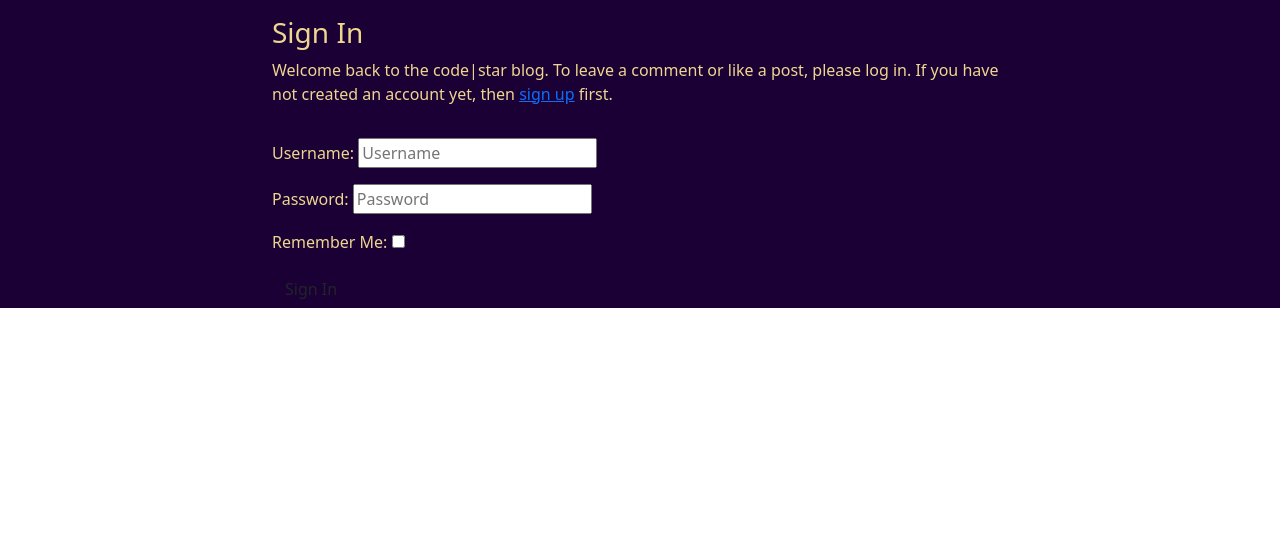
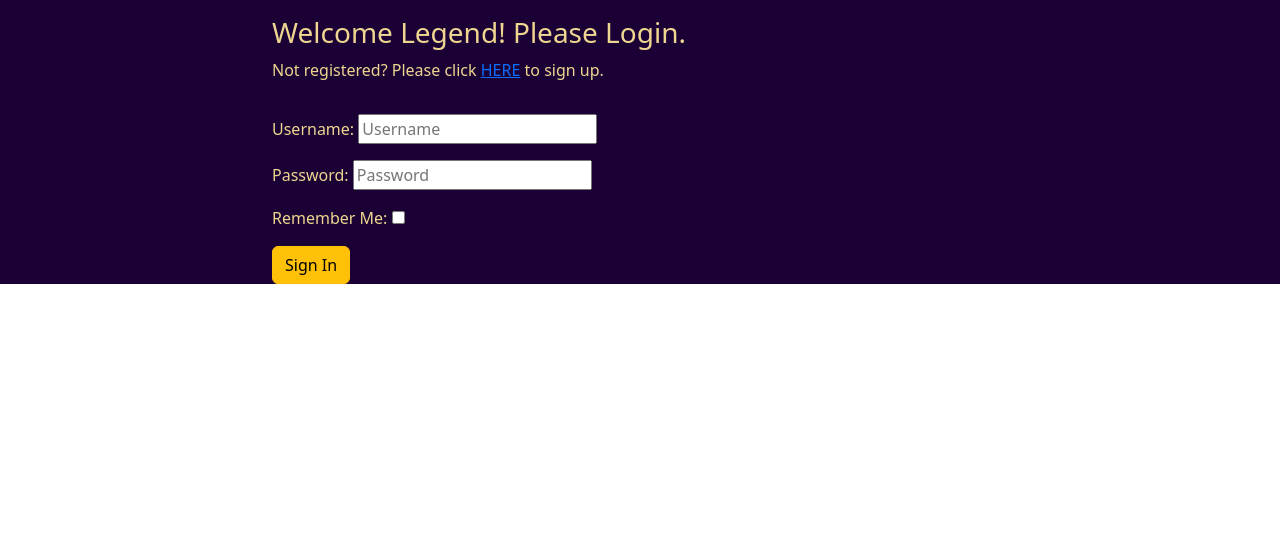
Before and after one commit to Welshy92/everyday-legends, a Django app: page /accounts/login/ in a window 1280 px wide. Shown: the part 56-604 px from the top of the page. Run offline with Django 3.2, Linux system fonts and the light colour scheme; some libraries are stand-ins or nearby versions.

Commit message:
add cloudinary to settings. Update login/signup templates

```diff
--- a/static/css/style.css
+++ b/static/css/style.css
@@ -3,6 +3,8 @@
    Main text font font-family: 'Rubik', sans-serif; */
 
 @import url('https://fonts.googleapis.com/css2?family=Cinzel:wght@800&family=Rubik:wght@300&display=swap');
+
+/* Base page colouring */
 
 .main-style {
     background-color: #1A0035;
@@ -55,3 +57,9 @@ footer {
     text-decoration: none;
     color: #EFD690;
 }
+
+/* Bootstrap form overrides */
+
+.btn {
+    colour: red
+}
--- a/templates/account/login.html
+++ b/templates/account/login.html
@@ -1,20 +1,18 @@
 {% extends "base.html" %}
 
-{% load i18n %}
 {% load account socialaccount %}
 
-{% block head_title %}{% trans "Sign In" %}{% endblock %}
+{% block head_title %}{% endblock %}
 
 {% block content %}
 
 <div class="container">
   <div class="row">
     <div class="col-md-8 mt-3 offset-md-2">
-      <h3>{% trans "Sign In" %}</h3>
+      <h3>Welcome Legend! Please Login.</h3>
 
-      <p>{% blocktrans %}Welcome back to the code|star blog. To leave a comment or like a post,
-        please log in. If you have not created an account yet, then
-        <a class="link" href="{{ signup_url }}">sign up</a> first.{% endblocktrans %}</p>
+      <p>Not registered? Please click
+        <a class="link" href="{{ signup_url }}">HERE</a> to sign up.</p>
 
     </div>
   </div>
@@ -26,7 +24,7 @@
         {% if redirect_field_value %}
         <input type="hidden" name="{{ redirect_field_name }}" value="{{ redirect_field_value }}" />
         {% endif %}
-        <button class="btn btn-signup right" type="submit">{% trans "Sign In" %}</button>
+        <button class="btn btn-warning right" type="submit">Sign In</button>
       </form>
     </div>
   </div>
--- a/templates/base.html
+++ b/templates/base.html
@@ -9,7 +9,7 @@
     <title>Everyday Legends</title>
     <meta name='viewport' content='width=device-width, initial-scale=1'>
     <link href="https://cdn.jsdelivr.net/npm/bootstrap@5.2.3/dist/css/bootstrap.min.css" rel="stylesheet" integrity="sha384-rbsA2VBKQhggwzxH7pPCaAqO46MgnOM80zW1RWuH61DGLwZJEdK2Kadq2F9CUG65" crossorigin="anonymous">
-    <link rel="stylesheet" href="../static/css/style.css">
+    <link rel="stylesheet" href="{% static 'css/style.css' %}">
 </head>
 <body>
     <nav class="navbar navbar-expand-lg bg-navi">
```
Also changed, not shown: everyday_legends/settings.py (+14 -4 lines), templates/account/logout.html (+4 -5 lines), templates/account/signup.html (+5 -7 lines).
